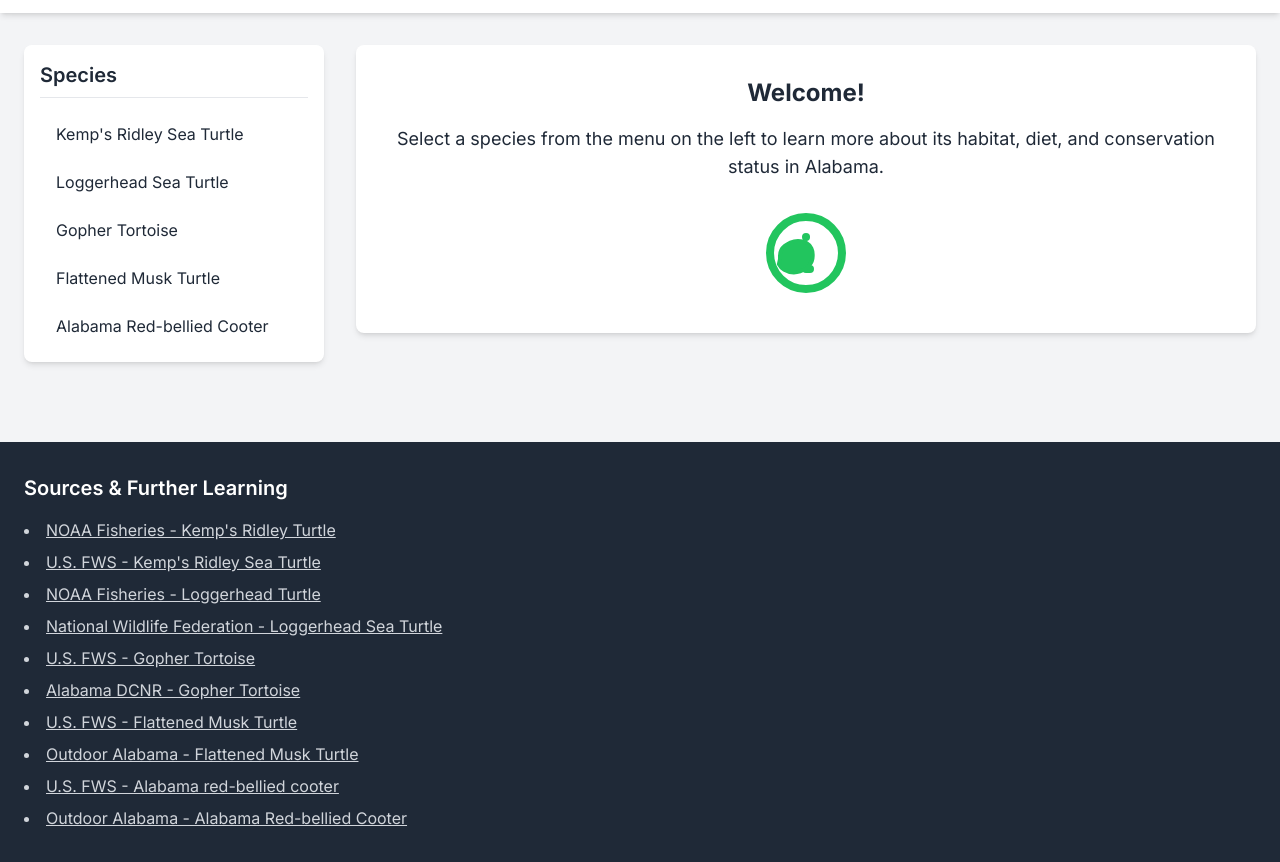
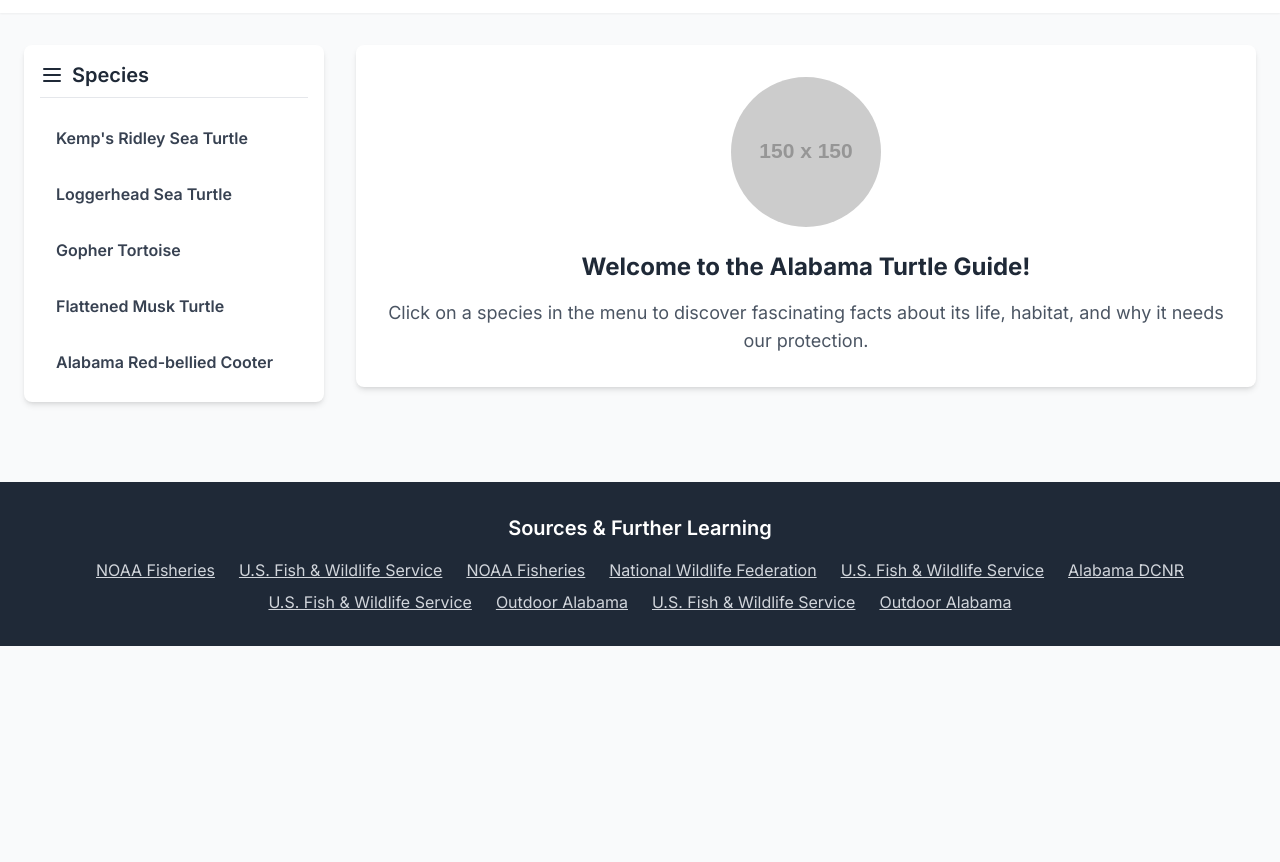
Before and after one commit to Leon55ag/SeaTurtleTrackerr, a plain HTML site: page index.html in a window 1280 px wide. Shown: the part 79-941 px from the top of the page. After the commit the page ends 800 px from the top, so only its background shows below. Drawn offline with nearby package versions, Linux system fonts and the light colour scheme; placeholder pictures from the web are drawn by us.

Commit message:
Update index.html

```diff
--- a/index.html
+++ b/index.html
@@ -11,46 +11,49 @@
             font-family: 'Inter', sans-serif;
             scroll-behavior: smooth;
         }
-        .nav-link, .species-card, .info-box {
-            transition: background-color 0.4s ease-in-out;
-        }
-
-        /* Default active state if no specific theme is applied */
-        .nav-link.active {
-             background-color: #4c51bf;
-             color: white;
+        .nav-link {
+            transition: all 0.3s ease;
         }
 
         /* Kemp's Ridley Theme */
-        .kemps_ridley-nav:hover, .kemps_ridley-nav.active { background-color: #3b82f6; /* blue-500 */ color: white; }
-        .kemps_ridley-card { /* Hover for main card removed to focus on info boxes */ }
-        .kemps_ridley-card .info-box:hover { background-color: #dbeafe; /* blue-100 */ }
-
+        .kemps_ridley-nav:hover, .kemps_ridley-nav.active { background-color: #3b82f6; color: white; transform: translateX(5px); }
+        .kemps_ridley-card .info-box { background-color: #eff6ff; border-left: 4px solid #3b82f6; }
 
         /* Loggerhead Theme */
-        .loggerhead-nav:hover, .loggerhead-nav.active { background-color: #22c55e; /* green-500 */ color: white; }
-        .loggerhead-card .info-box:hover { background-color: #dcfce7; /* green-100 */ }
+        .loggerhead-nav:hover, .loggerhead-nav.active { background-color: #22c55e; color: white; transform: translateX(5px); }
+        .loggerhead-card .info-box { background-color: #f0fdf4; border-left: 4px solid #22c55e; }
 
         /* Gopher Tortoise Theme */
-        .gopher_tortoise-nav:hover, .gopher_tortoise-nav.active { background-color: #a855f7; /* purple-500 */ color: white; }
-        .gopher_tortoise-card .info-box:hover { background-color: #f3e8ff; /* purple-100 */ }
+        .gopher_tortoise-nav:hover, .gopher_tortoise-nav.active { background-color: #a855f7; color: white; transform: translateX(5px); }
+        .gopher_tortoise-card .info-box { background-color: #faf5ff; border-left: 4px solid #a855f7; }
 
         /* Flattened Musk Theme */
-        .flattened_musk-nav:hover, .flattened_musk-nav.active { background-color: #eab308; /* yellow-500 */ color: white; }
-        .flattened_musk-card .info-box:hover { background-color: #fef9c3; /* yellow-100 */ }
+        .flattened_musk-nav:hover, .flattened_musk-nav.active { background-color: #eab308; color: white; transform: translateX(5px); }
+        .flattened_musk-card .info-box { background-color: #fefce8; border-left: 4px solid #eab308; }
 
         /* Alabama Red-bellied Theme */
-        .alabama_red_bellied-nav:hover, .alabama_red_bellied-nav.active { background-color: #ef4444; /* red-500 */ color: white; }
-        .alabama_red_bellied-card .info-box:hover { background-color: #fee2e2; /* red-100 */ }
+        .alabama_red_bellied-nav:hover, .alabama_red_bellied-nav.active { background-color: #ef4444; color: white; transform: translateX(5px); }
+        .alabama_red_bellied-card .info-box { background-color: #fee2e2; border-left: 4px solid #ef4444; }
+
+        .fade-in {
+            animation: fadeIn 0.5s ease-in-out;
+        }
+
+        @keyframes fadeIn {
+            from { opacity: 0; transform: translateY(10px); }
+            to { opacity: 1; transform: translateY(0); }
+        }
     </style>
 </head>
-<body class="bg-gray-100 text-gray-800">
+<body class="bg-gray-50 text-gray-800">
 
     <!-- Header -->
-    <header class="bg-white shadow-md sticky top-0 z-20">
-        <div class="container mx-auto px-6 py-4">
-            <h1 class="text-3xl font-bold text-gray-900">Endangered Turtles & Tortoises of Alabama</h1>
-            <p class="text-md text-gray-600">An interactive guide to protected species</p>
+    <header class="bg-white shadow-sm sticky top-0 z-20">
+        <div class="container mx-auto px-6 py-4 flex justify-between items-center">
+            <div>
+                <h1 class="text-3xl font-bold text-gray-900">Endangered Turtles of Alabama</h1>
+                <p class="text-md text-gray-600">A guide to our protected species</p>
+            </div>
         </div>
     </header>
 
@@ -61,7 +64,10 @@
             <!-- Navigation Sidebar -->
             <aside class="w-full lg:w-1/4">
                 <div class="bg-white p-4 rounded-lg shadow-md sticky top-24">
-                    <h2 class="text-xl font-semibold mb-4 border-b pb-2">Species</h2>
+                    <h2 class="text-xl font-semibold mb-4 border-b pb-2 flex items-center">
+                        <svg xmlns="http://www.w3.org/2000/svg" class="h-6 w-6 mr-2" fill="none" viewBox="0 0 24 24" stroke="currentColor"><path stroke-linecap="round" stroke-linejoin="round" stroke-width="2" d="M4 6h16M4 12h16M4 18h16" /></svg>
+                        Species
+                    </h2>
                     <nav id="species-nav" class="space-y-2">
                         <!-- Navigation links will be inserted here by JavaScript -->
                     </nav>
@@ -70,13 +76,10 @@
 
             <!-- Content Area -->
             <section id="content-area" class="w-full lg:w-3/4">
-                <!-- Species content will be dynamically loaded here -->
-                 <div id="welcome-message" class="bg-white p-8 rounded-lg shadow-md text-center">
-                    <h2 class="text-2xl font-bold mb-4">Welcome!</h2>
-                    <p class="text-lg">Select a species from the menu on the left to learn more about its habitat, diet, and conservation status in Alabama.</p>
-                     <div class="mt-6">
-                        <svg class="w-24 h-24 mx-auto text-green-500" fill="none" stroke="currentColor" viewBox="0 0 24 24" xmlns="http://www.w3.org/2000/svg"><path stroke-linecap="round" stroke-linejoin="round" stroke-width="2" d="M13 16h-1v-4h-1m1-4h.01M21 12a9 9 0 11-18 0 9 9 0 0118 0z"></path><path d="M5.5 13.52V12.7c0-.98.46-1.88 1.21-2.47.43-.34.9-.62 1.39-.84.6-.26 1.25-.4 1.9-.4.78 0 1.5.19 2.11.53.56.32.99.78 1.23 1.32.22.48.33 1 .33 1.53v.35c0 .9-.29 1.7-.88 2.37-.58.67-1.35 1.18-2.28 1.5-.5.17-1.02.26-1.55.26-.87 0-1.68-.22-2.39-.65-.6-.36-1.06-.85-1.35-1.42z" fill="currentColor"></path></svg>
-                     </div>
+                 <div id="welcome-message" class="bg-white p-8 rounded-lg shadow-md text-center fade-in">
+                    <img src="https://placehold.co/150x150/2ecc71/ffffff?text=Hello!" alt="Turtle Illustration" class="mx-auto mb-6 rounded-full">
+                    <h2 class="text-2xl font-bold mb-4">Welcome to the Alabama Turtle Guide!</h2>
+                    <p class="text-lg text-gray-600">Click on a species in the menu to discover fascinating facts about its life, habitat, and why it needs our protection.</p>
                 </div>
             </section>
         </div>
@@ -84,11 +87,11 @@
 
     <!-- Footer -->
     <footer class="bg-gray-800 text-white mt-12 py-8">
-        <div class="container mx-auto px-6">
+        <div class="container mx-auto px-6 text-center">
             <h3 class="text-xl font-semibold mb-4">Sources & Further Learning</h3>
-            <ul id="sources-list" class="list-disc list-inside space-y-2 text-gray-300">
+            <div id="sources-list" class="flex flex-wrap justify-center gap-x-6 gap-y-2 text-gray-300">
                <!-- Source links will be dynamically populated here -->
-            </ul>
+            </div>
         </div>
     </footer>
 
@@ -108,8 +111,8 @@
                     "Nesting Behavior": "Famous for their unique synchronized nesting events called 'arribadas', where thousands of females come ashore at the same time to lay eggs."
                 },
                 sources: [
-                    { title: "NOAA Fisheries - Kemp's Ridley Turtle", url: "https://www.fisheries.noaa.gov/species/kemps-ridley-turtle" },
-                    { title: "U.S. FWS - Kemp's Ridley Sea Turtle", url: "https://www.fws.gov/species/kemps-ridley-sea-turtle-lepidochelys-kempii" }
+                    { title: "NOAA Fisheries", url: "https://www.fisheries.noaa.gov/species/kemps-ridley-turtle" },
+                    { title: "U.S. Fish & Wildlife Service", url: "https://www.fws.gov/species/kemps-ridley-sea-turtle-lepidochelys-kempii" }
                 ]
             },
             loggerhead: {
@@ -126,8 +129,8 @@
                     "Powerful Jaws": "Their large, powerful jaws are designed to crush the shells of their prey like conchs and crabs."
                 },
                  sources: [
-                    { title: "NOAA Fisheries - Loggerhead Turtle", url: "https://www.fisheries.noaa.gov/species/loggerhead-turtle" },
-                    { title: "National Wildlife Federation - Loggerhead Sea Turtle", url: "https://www.nwf.org/Educational-Resources/Wildlife-Guide/Reptiles/Sea-Turtles/Loggerhead-Sea-Turtle" }
+                    { title: "NOAA Fisheries", url: "https://www.fisheries.noaa.gov/species/loggerhead-turtle" },
+                    { title: "National Wildlife Federation", url: "https://www.nwf.org/Educational-Resources/Wildlife-Guide/Reptiles/Sea-Turtles/Loggerhead-Sea-Turtle" }
                 ]
             },
             gopher_tortoise: {
@@ -137,15 +140,15 @@
                 onerror_image: "https://placehold.co/600x400/cccccc/ffffff?text=Image+Not+Found",
                 info: {
                     "Conservation Status": "<span class='font-bold text-yellow-500'>Threatened</span> in the western part of its range (including Alabama). It's a keystone species.",
-                    "Habitat": "Requires well-drained, sandy soils found in longleaf pine forests, sandhills, and coastal dunes.",
+                    "Habitat": "Requires well-drained, sandy soils in longleaf pine forests, sandhills, and coastal dunes.",
                     "Region in Alabama": "Primarily found in the southern half of Alabama, particularly south of the Fall Line Hills.",
                     "Diet": "Herbivorous, feeding on low-growing plants like grasses, broadleaf herbs, and legumes.",
-                    "Keystone Species": "Their burrows can be up to 40 feet long and provide shelter for over 350 other species, making them critical to their ecosystem.",
+                    "Keystone Species": "Their burrows can be up to 40 feet long and provide shelter for over 350 other species.",
                      "Longevity": "These tortoises are long-lived, often reaching 40 to 60 years in the wild, with some living even longer."
                 },
                 sources: [
-                    { title: "U.S. FWS - Gopher Tortoise", url: "https://www.fws.gov/species/gopher-tortoise-gopherus-polyphemus" },
-                    { title: "Alabama DCNR - Gopher Tortoise", url: "https://www.outdooralabama.com/reptiles/gopher-tortoise" }
+                    { title: "U.S. Fish & Wildlife Service", url: "https://www.fws.gov/species/gopher-tortoise-gopherus-polyphemus" },
+                    { title: "Alabama DCNR", url: "https://www.outdooralabama.com/reptiles/gopher-tortoise" }
                 ]
             },
             flattened_musk: {
@@ -155,15 +158,15 @@
                 onerror_image: "https://placehold.co/600x400/cccccc/ffffff?text=Image+Not+Found",
                 info: {
                     "Conservation Status": "<span class='font-bold text-yellow-500'>Threatened</span>. This species is endemic to Alabama.",
-                    "Habitat": "Lives in clean, clear, medium-sized streams and rivers with rocky or sandy bottoms within the Black Warrior River watershed.",
+                    "Habitat": "Lives in clean, clear, medium-sized streams and rivers with rocky or sandy bottoms.",
                     "Region in Alabama": "Found exclusively in the upper Black Warrior River system in north-central Alabama.",
                     "Diet": "Feeds on aquatic snails, clams, and insects found in its stream habitat.",
-                    "Threats": "Highly vulnerable to water pollution from historical and current coal mining, as well as sedimentation from agriculture and development.",
-                    "Nickname": "Sometimes called 'stinkpots' because they can release a foul-smelling musk from glands near their shell when threatened."
+                    "Threats": "Highly vulnerable to water pollution from mining, as well as sedimentation from agriculture and development.",
+                    "Nickname": "Sometimes called 'stinkpots' because they can release a foul-smelling musk when threatened."
                 },
                  sources: [
-                    { title: "U.S. FWS - Flattened Musk Turtle", url: "https://www.fws.gov/species/flattened-musk-turtle-sternotherus-depressus" },
-                    { title: "Outdoor Alabama - Flattened Musk Turtle", url: "https://www.outdooralabama.com/turtles/flattened-musk-turtle" }
+                    { title: "U.S. Fish & Wildlife Service", url: "https://www.fws.gov/species/flattened-musk-turtle-sternotherus-depressus" },
+                    { title: "Outdoor Alabama", url: "https://www.outdooralabama.com/turtles/flattened-musk-turtle" }
                 ]
             },
             alabama_red_bellied: {
@@ -176,12 +179,12 @@
                     "Habitat": "Inhabits freshwater rivers and lakes, particularly the lush aquatic vegetation of the Mobile-Tensaw River Delta.",
                     "Region in Alabama": "Has a very restricted range, found primarily in the rivers of the Mobile Bay drainage.",
                     "Diet": "Herbivorous, feeding almost exclusively on aquatic plants like hydrilla and eelgrass.",
-                    "Threats": "Habitat degradation, water pollution, human disturbance of nesting sites, and high predation rates on eggs and hatchlings.",
-                    "Conservation Efforts": "Programs often include 'head-starting', where hatchlings are raised in captivity to protect them until they are large enough to be released."
+                    "Threats": "Habitat degradation, water pollution, and high predation rates on eggs and hatchlings.",
+                    "Conservation Efforts": "Programs often include 'head-starting', where hatchlings are raised in captivity to be released when larger."
                 },
                 sources: [
-                    { title: "U.S. FWS - Alabama red-bellied cooter", url: "https://www.fws.gov/species/alabama-red-bellied-cooter-pseudemys-alabamensis" },
-                    { title: "Outdoor Alabama - Alabama Red-bellied Cooter", url: "https://www.outdooralabama.com/turtles/alabama-red-bellied-cooter" }
+                    { title: "U.S. Fish & Wildlife Service", url: "https://www.fws.gov/species/alabama-red-bellied-cooter-pseudemys-alabamensis" },
+                    { title: "Outdoor Alabama", url: "https://www.outdooralabama.com/turtles/alabama-red-bellied-cooter" }
                 ]
             }
         };
@@ -191,39 +194,44 @@
         const sourcesList = document.getElementById('sources-list');
         const welcomeMessage = document.getElementById('welcome-message');
 
-        // Populate Navigation and Sources
+        const allSources = new Map();
+
         Object.keys(speciesData).forEach(key => {
             const species = speciesData[key];
             const link = document.createElement('a');
             link.href = '#';
             link.textContent = species.name;
             link.dataset.species = key;
-            link.className = 'nav-link block px-4 py-2 rounded-md transition';
-            link.classList.add(`${key}-nav`); // Add species-specific class for hover styles
+            link.className = 'nav-link block px-4 py-3 rounded-md text-gray-700 font-semibold';
+            link.classList.add(`${key}-nav`);
             nav.appendChild(link);
 
             species.sources.forEach(source => {
-                 const li = document.createElement('li');
-                 const a = document.createElement('a');
-                 a.href = source.url;
-                 a.textContent = source.title;
-                 a.target = '_blank';
-                 a.rel = 'noopener noreferrer';
-                 a.className = 'hover:text-white underline';
-                 li.appendChild(a);
-                 sourcesList.appendChild(li);
+                if (!allSources.has(source.url)) {
+                    allSources.set(source.url, source.title);
+                }
             });
         });
 
-        // Event Listener for Navigation
+        allSources.forEach((title, url) => {
+            const a = document.createElement('a');
+            a.href = url;
+            a.textContent = title;
+            a.target = '_blank';
+            a.rel = 'noopener noreferrer';
+            a.className = 'hover:text-white underline transition';
+            sourcesList.appendChild(a);
+        });
+
+
         nav.addEventListener('click', e => {
             e.preventDefault();
-            if (e.target.classList.contains('nav-link')) {
-                const speciesKey = e.target.dataset.species;
+            const targetLink = e.target.closest('.nav-link');
+            if (targetLink) {
+                const speciesKey = targetLink.dataset.species;
 
-                // Update active link style
                 document.querySelectorAll('.nav-link').forEach(link => link.classList.remove('active'));
-                e.target.classList.add('active');
+                targetLink.classList.add('active');
 
                 displaySpecies(speciesKey);
             }
@@ -236,31 +244,26 @@
 
             const species = speciesData[key];
             contentArea.innerHTML = `
-                <div class="bg-white p-6 md:p-8 rounded-lg shadow-md space-y-8 animate-fade-in species-card ${key}-card">
-                    <!-- Title -->
-                    <div>
-                        <h2 class="text-3xl font-bold">${species.name}</h2>
-                        <p class="text-lg italic text-gray-600">${species.scientific_name}</p>
+                <div class="bg-white p-6 md:p-8 rounded-lg shadow-lg space-y-6 fade-in species-card ${key}-card">
+                    <div class="text-center">
+                        <h2 class="text-4xl font-bold text-gray-800">${species.name}</h2>
+                        <p class="text-xl italic text-gray-500 mt-1">${species.scientific_name}</p>
                     </div>
 
-                    <!-- Image -->
-                    <div>
-                        <img src="${species.image}" onerror="this.onerror=null;this.src='${species.onerror_image}';" alt="${species.name}" class="w-full h-auto rounded-lg shadow-lg">
+                    <div class="overflow-hidden rounded-lg shadow-md">
+                        <img src="${species.image}" onerror="this.onerror=null;this.src='${species.onerror_image}';" alt="${species.name}" class="w-full h-auto object-cover">
                     </div>
 
-                    <!-- Information Grid -->
-                    <div class="grid grid-cols-1 md:grid-cols-2 gap-6">
+                    <div class="grid grid-cols-1 md:grid-cols-2 gap-4">
                         ${Object.keys(species.info).map(infoKey => `
-                            <div class="bg-gray-50 p-4 rounded-lg info-box">
-                                <h4 class="font-semibold text-lg text-gray-800">${infoKey}</h4>
+                            <div class="p-4 rounded-lg info-box">
+                                <h4 class="font-bold text-lg text-gray-900 mb-1">${infoKey}</h4>
                                 <p class="text-gray-700">${species.info[infoKey]}</p>
                             </div>
                         `).join('')}
                     </div>
-
                 </div>
             `;
-
         }
     </script>
 </body>
```
